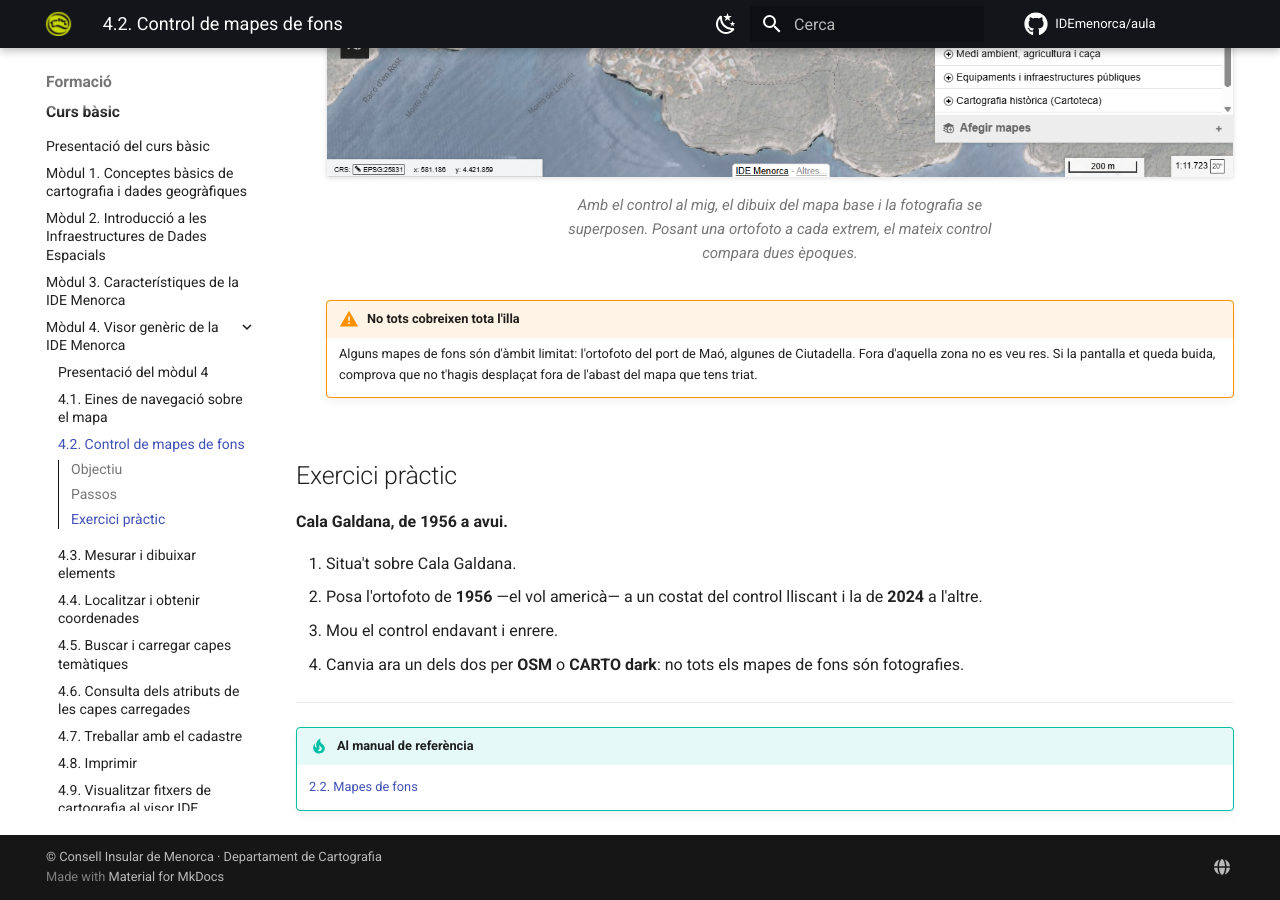
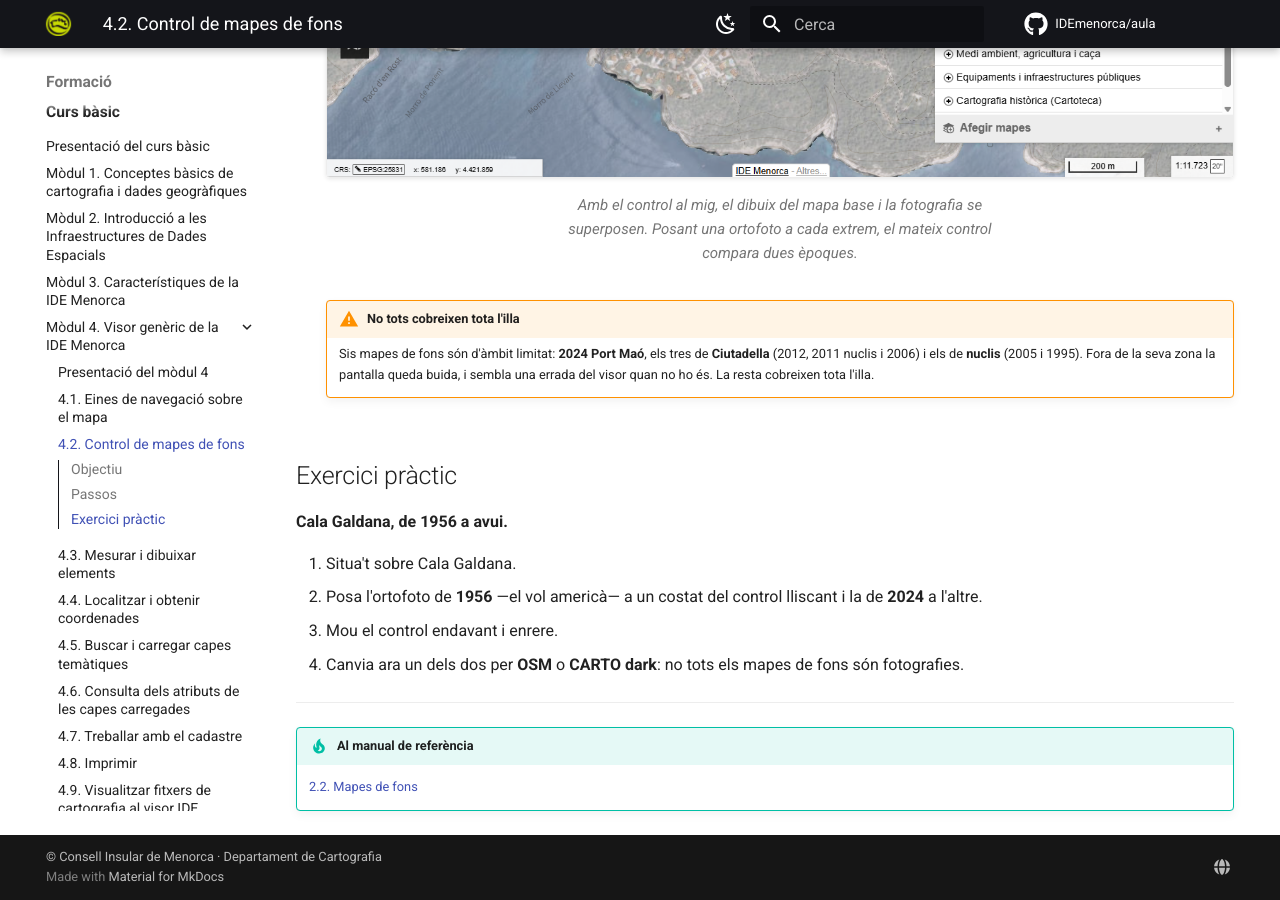
Before and after one commit to IDEmenorca/aula, an MkDocs documentation site: the page built from docs/formacio/basic/modul-4-visor/02-mapes-de-fons.md, in a window 1280 px wide and 900 px high, scrolled down 885 px. Built offline with MkDocs 1.6.1 and Material for MkDocs 9.7.7, drawn with Linux system fonts in a browser that asks for light colours; comment, search, counter and statistics services are not loaded.

Commit message:
Concreta quins mapes de fons són d'àmbit limitat
Deia "l'ortofoto del port de Maó, algunes de Ciutadella", que és vague i
informal. Són sis i es poden nomenar: 2024 Port Maó, els tres de Ciutadella
(2012, 2011 nuclis i 2006) i els de nuclis (2005 i 1995). S'hi afegeix que la
resta sí que cobreixen tota l'illa, perquè l'avís no deixi el dubte obert.

Co-Authored-By: Claude Opus 5 <noreply@anthropic.com>

```diff
--- a/docs/formacio/basic/modul-4-visor/02-mapes-de-fons.md
+++ b/docs/formacio/basic/modul-4-visor/02-mapes-de-fons.md
@@ -25,10 +25,10 @@ lloc amb el control lliscant.
     </figure>
 
     !!! warning "No tots cobreixen tota l'illa"
-        Alguns mapes de fons són d'àmbit limitat: l'ortofoto del port de Maó,
-        algunes de Ciutadella. Fora d'aquella zona no es veu res. Si la pantalla
-        et queda buida, comprova que no t'hagis desplaçat fora de l'abast del
-        mapa que tens triat.
+        Sis mapes de fons són d'àmbit limitat: **2024 Port Maó**, els tres de
+        **Ciutadella** (2012, 2011 nuclis i 2006) i els de **nuclis** (2005 i
+        1995). Fora de la seva zona la pantalla queda buida, i sembla una
+        errada del visor quan no ho és. La resta cobreixen tota l'illa.
 
 ## Exercici pràctic
 
```
